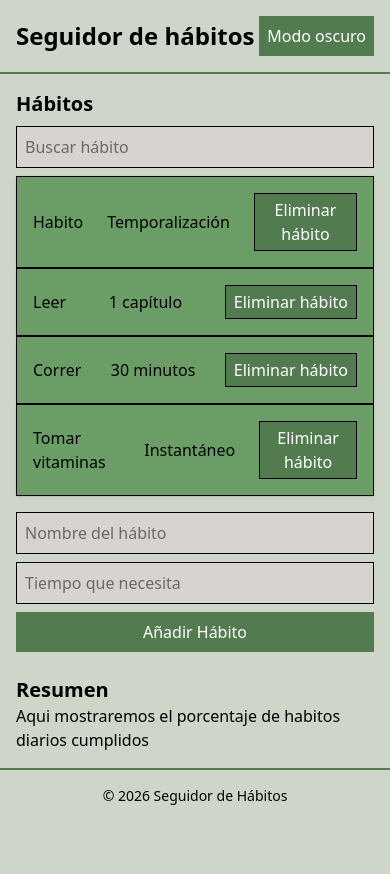
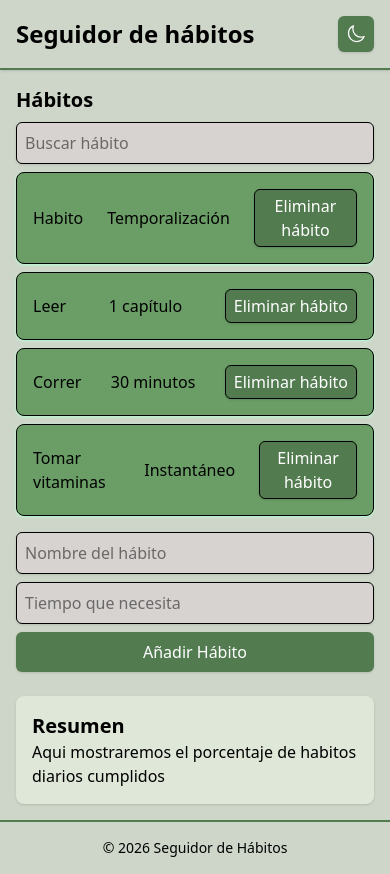
Before and after one commit to antoniogujim/taskflow-project, a website: page index.html in a window 390 px wide. Before the commit the page ends 844 px from the top, so only its background shows below. Drawn offline with Linux system fonts and the light colour scheme.

Commit message:
Integracion y mejoras en el trabajo mediante IA
Crear template y cambiar funcion en JS. Mejorar nombres de variables y constantes usando IA. Mejorar diseño con comandos de TAILWIND CSS para mejorar el diseño. Persistencia del modo oscuro y mejora de botón. Comprobacion y mejora responsive de la app. Actualizado el README Y añadidas nuevas variables css.

```diff
--- a/app.js
+++ b/app.js
@@ -1,10 +1,12 @@
-const NUEVO_HABITO = document.getElementById("nuevo_habito");
+const FORM_HABITO = document.getElementById("nuevo_habito");
 
-const BUSCAR_HABITO = document.getElementById("busqueda");
+const INPUT_BUSQUEDA = document.getElementById("busqueda");
 
-const HAY_HABITOS = localStorage.getItem("Lista_de_habitos") != null;
+const TEMPLATE_HABITO = document.getElementById("habito-template");
 
-let habitos = HAY_HABITOS
+const HABITOS_EN_STORAGE = localStorage.getItem("Lista_de_habitos") != null;
+
+let habitos = HABITOS_EN_STORAGE
 	? JSON.parse(localStorage.getItem("Lista_de_habitos"))
 	: [
 			{ habito: "Habito", tiempo: "Temporalización", id: Date.now() },
@@ -14,37 +16,24 @@ let habitos = HAY_HABITOS
 		];
 
 /**
- * Crea y añade un elemento de hábito al DOM.
+ * Crea y añade un elemento de hábito al DOM usando el template definido en el HTML.
  * También registra el evento de eliminación en su botón correspondiente.
  * @param {{ habito: string, tiempo: string, id: number }} habito - Objeto con los datos del hábito.
  */
 function crearHabito(habito) {
-	const NUEVO_LI = document.createElement("li");
-	NUEVO_LI.dataset.id = habito.id;
-	const NUEVO_DIV = document.createElement("div");
-	NUEVO_DIV.className =
-		"flex gap-6 justify-between items-center border border-black bg-base-claro p-4 shadow transition-all duration-300 hover:bg-base hover:shadow-md hover:scale-[1.02] dark:bg-gray-700 dark:border-gray-500";
-	const NUEVO_H3 = document.createElement("h3");
-	NUEVO_H3.textContent = habito.habito;
-	const NUEVO_SPAN = document.createElement("span");
-	NUEVO_SPAN.textContent = habito.tiempo;
-	NUEVO_LI.appendChild(NUEVO_DIV);
-	NUEVO_DIV.appendChild(NUEVO_H3);
-	NUEVO_DIV.appendChild(NUEVO_SPAN);
-	let selecionarUL = document.querySelector("ul");
-	selecionarUL.appendChild(NUEVO_LI);
-	const BUTTON = document.createElement("button");
-	BUTTON.textContent = "Eliminar hábito";
-	BUTTON.className =
-		"border border-black px-2 py-1 cursor-pointer bg-base text-white hover:bg-base-oscuro transition-all duration-300 dark:bg-gray-700 dark:border-gray-500 focus:outline-none focus:ring-2 focus:ring-base-oscuro";
-	NUEVO_DIV.appendChild(BUTTON);
-	BUTTON.addEventListener("click", function (evento) {
-		NUEVO_LI.remove();
-		habitos = habitos.filter(function (h) {
-			return h.id != habito.id;
+	const clon = TEMPLATE_HABITO.content.cloneNode(true);
+	const li = clon.querySelector("li");
+	li.dataset.id = habito.id;
+	clon.querySelector(".nombre").textContent = habito.habito;
+	clon.querySelector(".tiempo").textContent = habito.tiempo;
+	clon.querySelector("button").addEventListener("click", function () {
+		li.remove();
+		habitos = habitos.filter(function (habitoGuardado) {
+			return habitoGuardado.id !== habito.id;
 		});
 		localStorage.setItem("Lista_de_habitos", JSON.stringify(habitos));
 	});
+	document.querySelector("ul").appendChild(clon);
 }
 
 habitos.forEach(crearHabito);
@@ -54,15 +43,15 @@ habitos.forEach(crearHabito);
  * Crea el objeto hábito, lo añade al array, lo renderiza y lo guarda en localStorage.
  * @param {SubmitEvent} evento - Evento de envío del formulario.
  */
-NUEVO_HABITO.addEventListener("submit", function (evento) {
+FORM_HABITO.addEventListener("submit", function (evento) {
 	evento.preventDefault();
 	let nombre = document.getElementById("nombre_habito").value;
 	let duracion = document.getElementById("duracion_habito").value;
-	let identificador = Date.now();
+	let id = Date.now();
 	habitos.push({
 		habito: nombre,
 		tiempo: duracion,
-		id: identificador,
+		id: id,
 	});
 	crearHabito(habitos[habitos.length - 1]);
 	localStorage.setItem("Lista_de_habitos", JSON.stringify(habitos));
@@ -73,20 +62,32 @@ NUEVO_HABITO.addEventListener("submit", function (evento) {
 /**
  * Filtra la lista de hábitos visibles según el texto introducido en el buscador.
  * Oculta los elementos cuyo nombre no coincida con la búsqueda.
- * @param {InputEvent} evento - Evento de entrada del campo de búsqueda.
  */
-BUSCAR_HABITO.addEventListener("input", function (evento) {
-	let textoBuscado = BUSCAR_HABITO.value.toLowerCase();
-	const LISTA_HABITOS = document.querySelectorAll("ul li");
-	LISTA_HABITOS.forEach(function (habito) {
+INPUT_BUSQUEDA.addEventListener("input", function () {
+	let textoBuscado = INPUT_BUSQUEDA.value.toLowerCase();
+	const listaHabitos = document.querySelectorAll("ul li");
+	listaHabitos.forEach(function (habito) {
 		let nombre = habito.querySelector("h3").textContent.toLowerCase();
 		nombre.includes(textoBuscado) ? (habito.style.display = "") : (habito.style.display = "none");
 	});
 });
 
 /**
+ * Aplica el modo oscuro guardado en localStorage al cargar la página.
+ */
+if (localStorage.getItem("modo-oscuro") === "true") {
+	document.documentElement.classList.add("dark");
+	document.getElementById("icono-luna").classList.add("hidden");
+	document.getElementById("icono-sol").classList.remove("hidden");
+}
+
+/**
  * Alterna el modo oscuro añadiendo o eliminando la clase "dark" en el elemento raíz del documento.
+ * También intercambia los iconos de luna y sol según el modo activo, y persiste la preferencia.
  */
 document.getElementById("toggle_dark").addEventListener("click", function () {
-	document.documentElement.classList.toggle("dark");
+	const esModoOscuro = document.documentElement.classList.toggle("dark");
+	document.getElementById("icono-luna").classList.toggle("hidden");
+	document.getElementById("icono-sol").classList.toggle("hidden");
+	localStorage.setItem("modo-oscuro", esModoOscuro);
 });
--- a/index.html
+++ b/index.html
@@ -8,56 +8,82 @@
 	</head>
 	<body class="bg-fondo dark:bg-gray-900 dark:text-white transition-colors duration-300">
 		<header
-			class="flex justify-between items-center border-b-2 border-base p-4 dark:bg-gray-800 dark:border-gray-600 transition-colors duration-300"
+			class="flex justify-between items-center border-b-2 border-base p-4 shadow-sm dark:bg-dark-fondo dark:border-gray-600 transition-colors duration-300"
 		>
 			<h1 class="text-2xl font-bold">Seguidor de hábitos</h1>
 			<button
 				id="toggle_dark"
-				class="bg-base text-white p-2 cursor-pointer hover:bg-base-oscuro dark:bg-base-oscuro dark:hover:bg-base focus:outline-none focus:ring-2 focus:ring-base-oscuro transition-all duration-300"
+				class="bg-base text-white p-2 rounded-md shadow-sm cursor-pointer hover:bg-base-oscuro hover:shadow-md dark:bg-base-oscuro dark:hover:bg-base focus:outline-none focus:ring-2 focus:ring-base-oscuro transition-all duration-300"
+				aria-label="Alternar modo oscuro"
 			>
-				Modo oscuro
+				<!-- Icono luna: visible en modo claro -->
+				<svg id="icono-luna" xmlns="http://www.w3.org/2000/svg" fill="none" viewBox="0 0 24 24" stroke-width="1.5" stroke="currentColor" width="20" height="20">
+					<path stroke-linecap="round" stroke-linejoin="round" d="M21.752 15.002A9.72 9.72 0 0 1 18 15.75c-5.385 0-9.75-4.365-9.75-9.75 0-1.33.266-2.597.748-3.752A9.753 9.753 0 0 0 3 11.25C3 16.635 7.365 21 12.75 21a9.753 9.753 0 0 0 9.002-5.998Z"/>
+				</svg>
+				<!-- Icono sol: visible en modo oscuro -->
+				<svg id="icono-sol" xmlns="http://www.w3.org/2000/svg" fill="none" viewBox="0 0 24 24" stroke-width="1.5" stroke="currentColor" width="20" height="20" class="hidden">
+					<path stroke-linecap="round" stroke-linejoin="round" d="M12 3v2.25m6.364.386-1.591 1.591M21 12h-2.25m-.386 6.364-1.591-1.591M12 18.75V21m-4.773-4.227-1.591 1.591M5.25 12H3m4.227-4.773L5.636 5.636M15.75 12a3.75 3.75 0 1 1-7.5 0 3.75 3.75 0 0 1 7.5 0Z"/>
+				</svg>
 			</button>
 		</header>
 		<div class="flex gap-6 flex-col md:flex-row p-4">
-			<main>
+			<main class="flex-1">
 				<section>
 					<h2 class="text-xl font-semibold mb-2">Hábitos</h2>
 					<input
 						type="search"
 						id="busqueda"
 						placeholder="Buscar hábito"
-						class="border border-black p-2 mb-2 w-full bg-stone-300 dark:bg-gray-700 dark:border-gray-500 dark:text-white transition-colors duration-300 focus:outline-none focus:ring-2 focus:ring-base focus:border-base"
+						class="border border-black p-2 mb-2 w-full rounded-md shadow-sm bg-input dark:bg-dark-superficie dark:border-gray-500 dark:text-white transition-colors duration-300 focus:outline-none focus:ring-2 focus:ring-base focus:border-base"
 					/>
-					<ul class="list-none"></ul>
+					<ul class="list-none flex flex-col gap-2"></ul>
 					<form id="nuevo_habito" class="flex flex-col gap-2 mt-4">
 						<input
 							type="text"
 							id="nombre_habito"
 							placeholder="Nombre del hábito"
-							class="border border-black p-2 bg-stone-300 dark:bg-gray-700 dark:border-gray-500 dark:text-white transition-colors duration-300 focus:outline-none focus:ring-2 focus:ring-base focus:border-base"
+							class="border border-black p-2 rounded-md shadow-sm bg-input dark:bg-dark-superficie dark:border-gray-500 dark:text-white transition-colors duration-300 focus:outline-none focus:ring-2 focus:ring-base focus:border-base"
 						/>
 						<input
 							type="text"
 							id="duracion_habito"
 							placeholder="Tiempo que necesita"
-							class="border border-black p-2 bg-stone-300 dark:bg-gray-700 dark:border-gray-500 dark:text-white transition-colors duration-300 focus:outline-none focus:ring-2 focus:ring-base focus:border-base"
+							class="border border-black p-2 rounded-md shadow-sm bg-input dark:bg-dark-superficie dark:border-gray-500 dark:text-white transition-colors duration-300 focus:outline-none focus:ring-2 focus:ring-base focus:border-base"
 						/>
 						<button
-							class="bg-base text-white p-2 cursor-pointer hover:bg-base-oscuro dark:bg-base-oscuro dark:hover:bg-base focus:outline-none focus:ring-2 focus:ring-base-oscuro transition-all duration-300"
+							type="submit"
+							class="bg-base text-white p-2 rounded-md shadow-sm cursor-pointer hover:bg-base-oscuro hover:shadow-md dark:bg-base-oscuro dark:hover:bg-base focus:outline-none focus:ring-2 focus:ring-base-oscuro transition-all duration-300"
 						>
 							Añadir Hábito
 						</button>
 					</form>
 				</section>
 			</main>
-			<aside>
+			<aside class="w-full md:w-64 md:shrink-0 bg-fondo-claro rounded-lg p-4 shadow-sm dark:bg-dark-fondo transition-colors duration-300">
 				<h2 class="text-xl font-semibold">Resumen</h2>
 				<p>Aqui mostraremos el porcentaje de habitos diarios cumplidos</p>
 			</aside>
 		</div>
-		<footer class="border-t-2 border-base p-4 text-center text-sm dark:bg-gray-800 dark:border-gray-600 transition-colors duration-300">
+		<footer class="border-t-2 border-base p-4 text-center text-sm dark:bg-dark-fondo dark:border-gray-600 transition-colors duration-300">
 			<p>&copy; 2026 Seguidor de Hábitos</p>
 		</footer>
+
+		<!-- Plantilla base para cada hábito en la lista -->
+		<template id="habito-template">
+			<li>
+				<div class="flex gap-6 justify-between items-center border border-black bg-base-claro p-4 rounded-lg shadow shadow-green-200 transition-all duration-300 hover:bg-base hover:shadow-md hover:scale-[1.02] dark:bg-dark-tarjeta dark:border-gray-500">
+					<h3 class="nombre"></h3>
+					<span class="tiempo"></span>
+					<button
+						type="button"
+						class="border border-black px-2 py-1 rounded-md shadow-sm cursor-pointer bg-base text-white hover:bg-base-oscuro hover:shadow-md transition-all duration-300 dark:bg-dark-tarjeta dark:border-gray-500 focus:outline-none focus:ring-2 focus:ring-base-oscuro"
+					>
+						Eliminar hábito
+					</button>
+				</div>
+			</li>
+		</template>
+
 	<script src="app.js"></script>
 	</body>
 </html>
--- a/styles.css
+++ b/styles.css
@@ -11,6 +11,14 @@
 	--color-fondo-claro: #dfe7d8;
 	--color-texto: #2d3436;
 
+	/*Colores de inputs*/
+	--color-input: #d6d3d1;
+
+	/*Colores modo oscuro*/
+	--color-dark-superficie: #374151;
+	--color-dark-fondo: #1f2937;
+	--color-dark-tarjeta: #2d3d2b;
+
 	/*Tipografía*/
 	--fuente-titulos: Georgia, serif;
 	--fuente-cuerpo: Arial, sans-serif;
```
Also changed, not shown: README.md, dist/styles.css.
